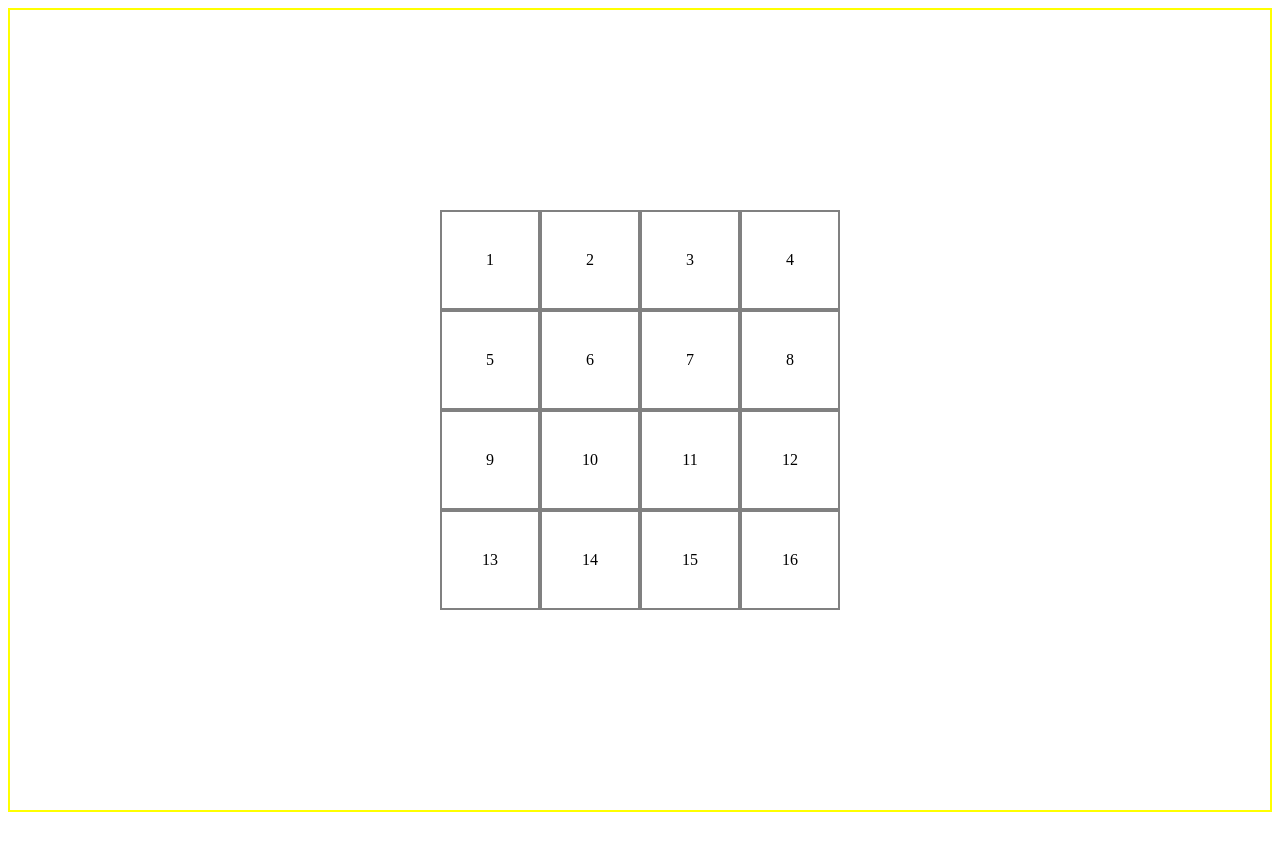
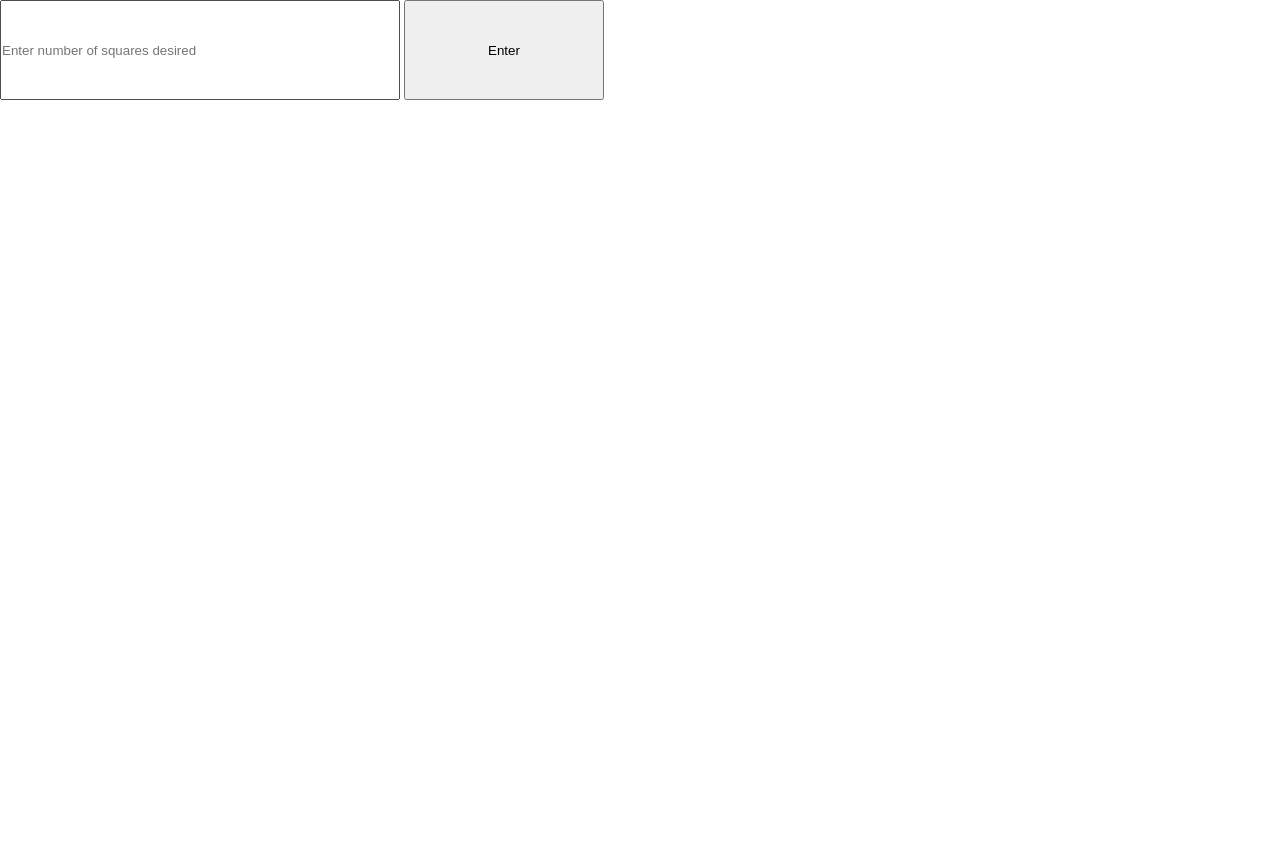
Before and after one commit to ryanling521/etch-a-sketch, a plain HTML site: page index.html in a window 1280 px wide. Before the commit the page ends 820 px from the top, so only its background shows below. Drawn offline with Linux system fonts and the light colour scheme.

Commit message:
now can adjust to any inputted number of rows/columns

```diff
--- a/index.html
+++ b/index.html
@@ -8,6 +8,8 @@
     <link rel="stylesheet" href="styles.css">
 </head>
 <body>
+    <input type="text" id="squares" placeholder="Enter number of squares desired">
+    <button id="btn">Enter</button>
     <div class="container"></div>
 </body>
 <script src="script.js"></script>
--- a/script.js
+++ b/script.js
@@ -1,27 +1,43 @@
+// large container for the 16 grids
 const body = document.body;
 const container = document.querySelector('.container');
-// large container for the 16 grids
 
-// grids
-for (let i = 1; i < 17; i++) {
-    let hi = document.createElement('div');
-    hi.textContent = `${i}`;
-    hi.classList.add('divs');
-    hi.style.borderColor = 'gray';
-    container.append(hi);
+// function to remove children
+function removeAllChildNodes(parent) {
+    while (parent.firstChild) {
+        parent.removeChild(parent.firstChild);
+    }
+}
+function populate(size) {
+    container.style.gridTemplateColumns = `repeat(${size}, 1fr)`;
+    container.style.gridTemplateRows = `repeat(${size}, 1fr)`;
+
+    for (let i = 1; i < size*size+1; i++) {
+        let square = document.createElement('div');
+        square.classList.add('divs');
+        square.style.backgroundColor = 'white';
+        square.style.borderColor = 'black';
+        square.textContent = `${i}`;
+        container.append(square);
+    }
 }
 
-const divs = Array.from(document.querySelectorAll('.divs'));
+// take input from button
+const btn = document.querySelector('#btn');
+btn.addEventListener('click',function() {
+    // remove previous elements
+    removeAllChildNodes(container);
 
-// function removeBackground(e) {
-//     e.target.style.backgroundColor = "purple";
-//     if (!e.target) {
-//         e.target.style.backgroundColor = "white";
-//     }
-//   }
+    // // make divs
+    let numberofSquares = document.getElementById("squares").value;
+    populate(numberofSquares);
 
-// divs.forEach(div => div.addEventListener('mouseover', e => e.target.style.backgroundColor = "purple"));
-divs.forEach(function(div) {
-  div.addEventListener('mouseenter', e => e.target.style.backgroundColor = 'purple');
-  div.addEventListener('mouseleave', e => e.target.style.backgroundColor = 'white');
+    // select all divs
+    const divs = Array.from(document.querySelectorAll('.divs'));
+
+    // add hovering effect to all divs
+    divs.forEach(function(div) {
+      div.addEventListener('mouseenter', e => e.target.style.backgroundColor = 'purple');
+      div.addEventListener('mouseleave', e => e.target.style.backgroundColor = 'white');
+    });
 });
--- a/styles.css
+++ b/styles.css
@@ -1,44 +1,54 @@
-/* body {
-    width: 100vw;
-    height: 100vh;
-    display: flex;
-    justify-content: center;
-    align-items: center;
-} */
-/*
-.container {
-    display: flex;
-    justify-content: center;
-    flex-wrap: wrap;
-    max-width: 250px;
-} */
-/*
-.divs {
-    /* justify-content: space-around; */
-    /* border: 2px solid;
-    width: 50px;
-    height: 50px;
-} */ */
+* {
+    padding: 0;
+    margin: 0;
+    box-sizing: border-box;
+}
 
 body {
     width: 100vw;
     height: 100vh;
+    background: white;
 }
 
+.flex-container {
+    display: flex;
+    flex-direction: column;
+    justify-content: center;
+}
 .container {
-    height: 100vh;
-    border: 2px solid yellow;
+    height: 964px;
+    width: 964px;
+    position: absolute;
+    top:0;
+    bottom: 0;
+    left: 0;
+    right: 0;
+    margin: auto;
+
     display: grid;
-    justify-content: center;
-    align-content: center;
-    grid-template-columns: repeat(4, 100px);
-    grid-auto-rows: 100px;
+    /* justify-content: stretch;
+    align-content: stretch; */
+    grid-template-columns: repeat(auto-fill,240px);
+    grid-auto-rows: 240px;
+
 }
+
 
 .divs {
     display: flex;
     justify-content: center;
     align-items: center;
     border: 2px solid;
+}
+
+
+button {
+    width: 200px;
+    height: 100px;
+}
+
+input {
+    width: 400px;
+    height: 100px;
 
 }
```
